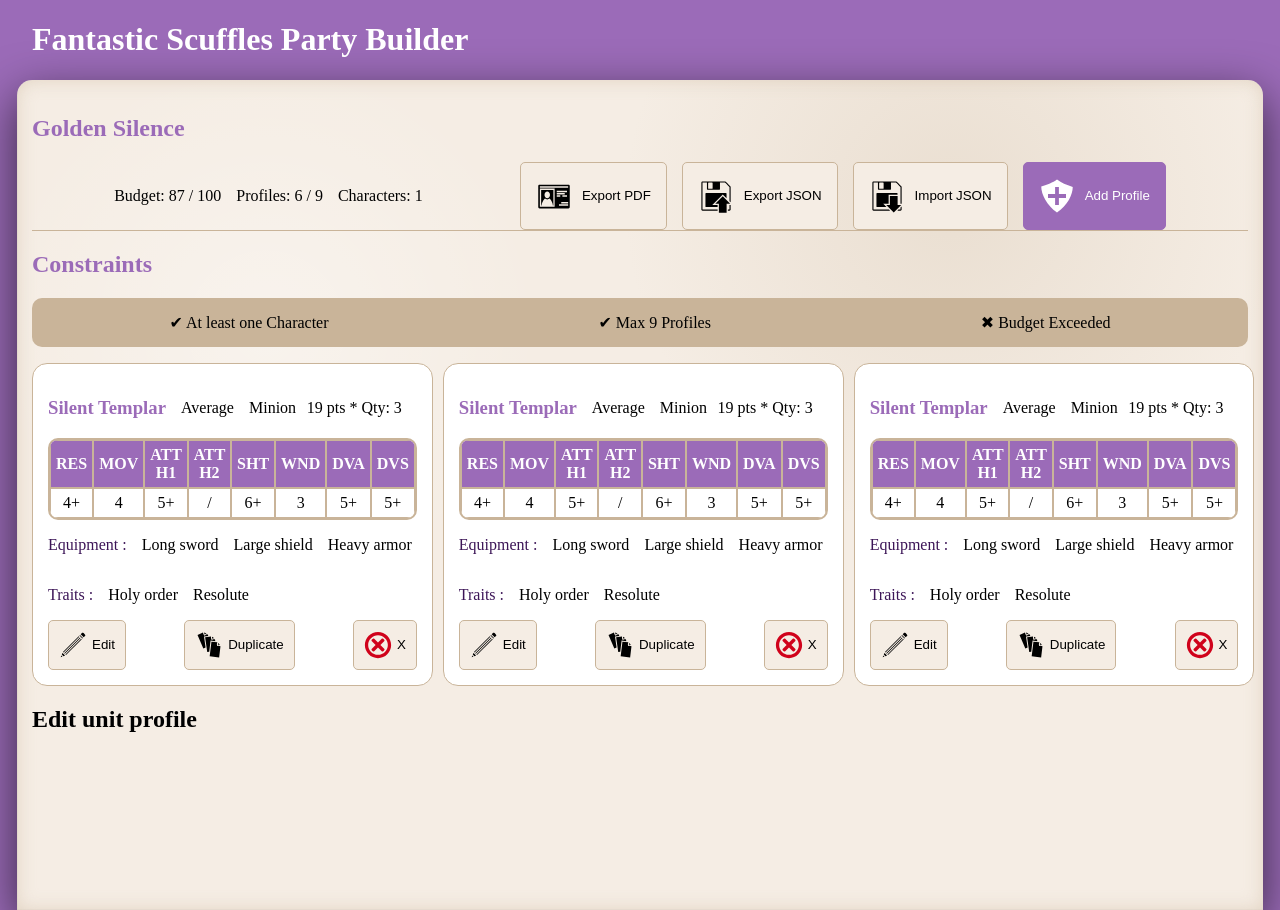
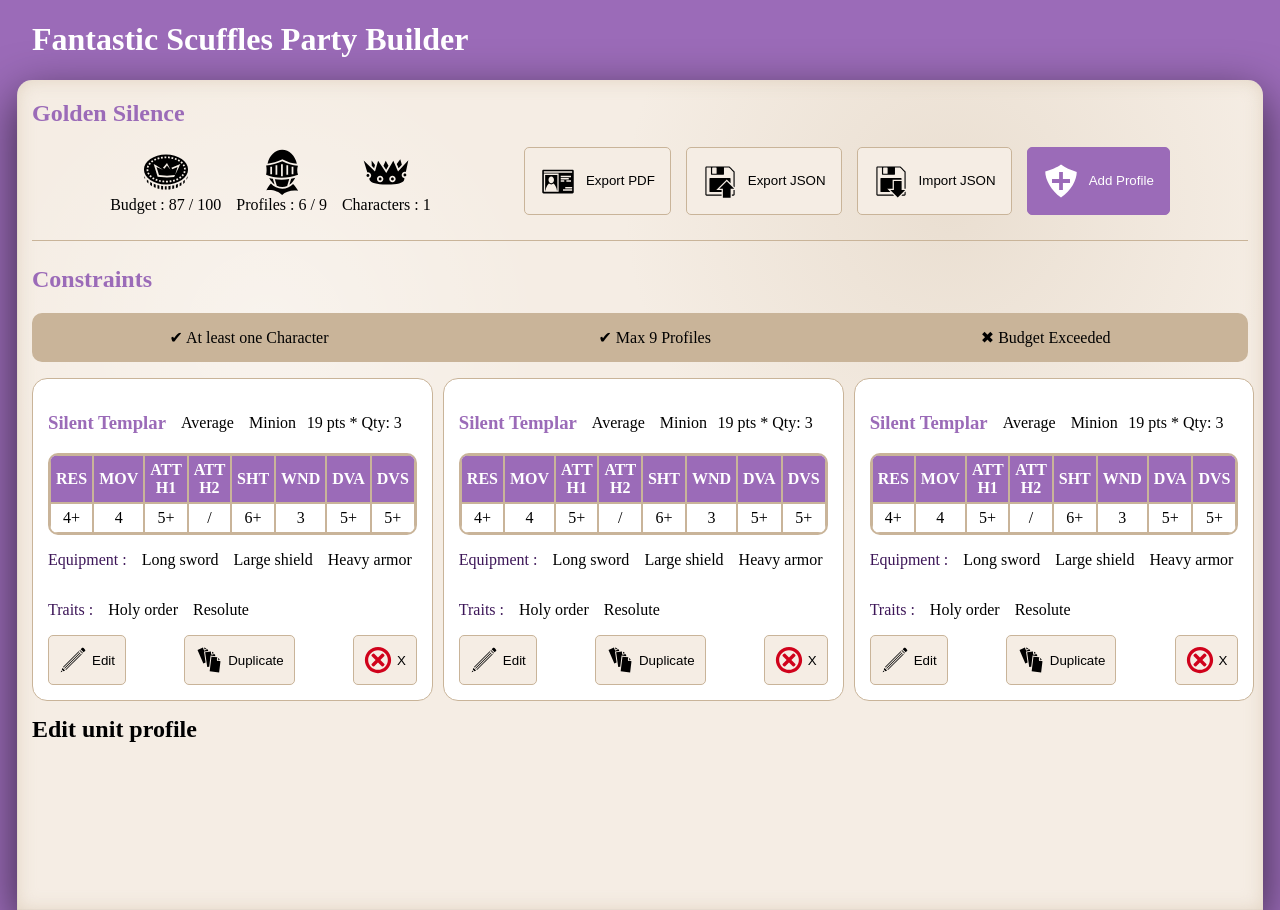
Before and after one commit to Jouvain/FantasticScufflesPartyBuilder, an Angular app in the folder fantastic-scuffles-party-builder/: page / in a window 1280 px wide. Built offline with nearby package versions, Linux system fonts and the light colour scheme.

Commit message:
feat (ui): overview layout

```diff
--- a/fantastic-scuffles-party-builder/src/app/features/party-builder/components/party-overview/party-overview.html
+++ b/fantastic-scuffles-party-builder/src/app/features/party-builder/components/party-overview/party-overview.html
@@ -1,9 +1,19 @@
+<div class="overview-container">
     <h2 class="title--accent">Golden Silence</h2>
     <div class="overview">
         <div class="overview_stats">
-        <p>Budget: 87 / 100</p>
-        <p>Profiles: 6 / 9</p>
-        <p>Characters: 1</p>
+            <div class="statblock">
+                <img src="/icons/crown-coin.svg" class="statblock_icon" />
+                <p>Budget : 87 / 100</p>
+            </div>
+            <div class="statblock">
+                <img src="/icons/visored-helm.svg" class="statblock_icon" />
+                <p>Profiles : 6 / 9</p>
+            </div>
+            <div class="statblock">
+                <img src="/icons/crown.svg" class="statblock_icon" />
+                <p>Characters : 1</p>
+            </div>
         </div>
 
         <div class="overview_controls">
@@ -13,3 +23,4 @@
             <app-btn-action label="Add Profile" icon="/icons/healing-shield.svg" [variant]=true />
         </div>
     </div>
+</div>
--- a/fantastic-scuffles-party-builder/src/app/features/party-builder/components/party-overview/party-overview.less
+++ b/fantastic-scuffles-party-builder/src/app/features/party-builder/components/party-overview/party-overview.less
@@ -1,5 +1,4 @@
 @import "../../../../../styles.less";
-
 
 .overview {
     display: flex;
@@ -7,6 +6,8 @@
     justify-content: space-evenly;
     gap: @space-md;
     border-bottom: 1px solid @background-strong;
+    margin-bottom: @space-xl;
+    padding-bottom: @space-xl;
 }
 
 .overview_stats {
@@ -21,3 +22,17 @@
     justify-content: space-evenly;
     gap: @space-md;
 }
+
+.statblock {
+    display: flex;
+    flex-direction: column;
+    align-items: center;
+    gap: 0;
+    p {
+        margin: 0;
+    }
+    &_icon {
+        margin: 0;
+        height: 48px;
+    }
+}
--- a/fantastic-scuffles-party-builder/src/styles.less
+++ b/fantastic-scuffles-party-builder/src/styles.less
@@ -1,8 +1,13 @@
 /* You can add global styles to this file, and also import other style files */
 
-html, body {
+html,
+body {
     margin: 0;
     background-color: @background-page;
+}
+
+h2 {
+    margin-top: @space-xs;
 }
 
 .title--accent {
```
Lines whose indentation alone changed are shown as unchanged.
